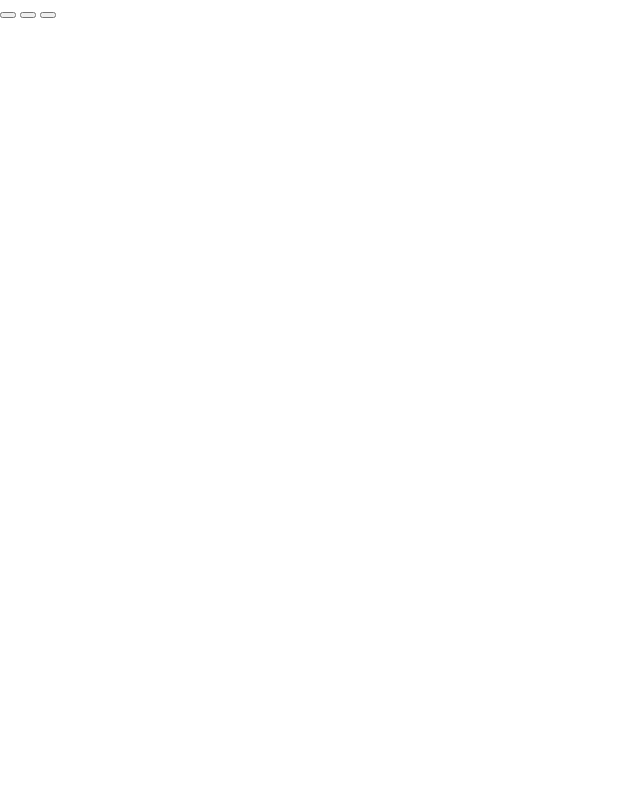
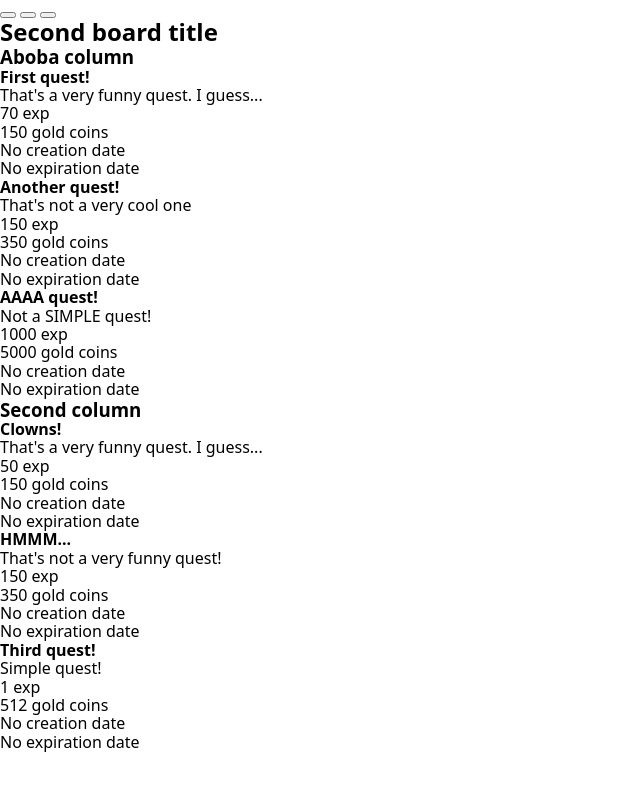
Before and after one commit to WhXteBeXr/Eirvale, a website built with Vite: page index.html in a window 1280 px wide. Shown: the whole page, without its empty margins (0-640 px from the left). Built offline with nearby package versions, Linux system fonts and the light colour scheme.

Commit message:
Work on the test page 'Quest boards' has begun

```diff
--- a/index.html
+++ b/index.html
@@ -23,7 +23,7 @@
     <meta property="og:url" content="https://example.com" />
     <meta property="og:image" content="https://example.com/image.jpg" />
 
-    <meta name="twitter:card" content="summary_large_image" />
+    <meta name="twitter:card" content="summary__large__image" />
     <meta name="twitter:title" content="Eirvale" />
     <meta
       name="twitter:description"
@@ -33,19 +33,40 @@
 
     <title>Eirvale</title>
   </head>
-  <body>
-    <div id="app">
-      <aside id="left-sidebar" class="left-sidebar"
-             aria-label="left sidebar"></aside>
+  <body class="body">
+    <div id="app" class="app">
+      <aside
+        id="left-sidebar"
+        class="sidebar left-sidebar"
+        aria-label="left sidebar"
+      >
+        <div class="sidebar__container">
+          <section class="sidebar__section sisdebar__realm-navigation"></section>
+          <section class="sidebar__section sidebar__layers-navigation"></section>
+          <section class="sidebar__section sidebar__quick-navigation"></section>
+          <section class="sidebar__section sidebar__user-menu"></section>
+        </div>
+      </aside>
       <main id="content-container" class="content-container">
-        <div class="content-container_fringe"></div>
-        <button class="content-container_collapse-sidebar"></button>
-        <button class="content-container_add-favorite-layer"></button>
-        <button class="content-container_collapse-sidebar"></button>
-        <div class="content-container_action-panel"></div>
+        <div class="content-container__fringe"></div>
+        <button
+          class="content-container__collapse-sidebar collapse-left-sidebar"
+        ></button>
+        <button class="content-container__mark-as"></button>
+        <button
+          class="content-container__collapse-sidebar collapse-right-sidebar"
+        ></button>
+        <ul class="content-container__action-panel"></ul>
       </main>
-      <aside id="right-sidebar" class="right-sidebar"
-             aria-label="right sidebar"></aside>
+      <aside
+        id="right-sidebar"
+        class="sidebar right-sidebar"
+        aria-label="right sidebar"
+      >
+        <section class="right-sidebar__user-profile"></section>
+        <section class="right-sidebar__user-profile"></section>
+        <section class="right-sidebar__notifications"></section>
+      </aside>
     </div>
     <script type="module" src="/src/app/main.ts"></script>
   </body>
--- /dev/null
+++ b/src/app/pages/page.ts
@@ -0,0 +1,59 @@
+export abstract class Page {
+  // Слушатели на всех элементах страницы
+  private handlers: Array<{
+    element: Element;
+    type: string;
+    listener: EventListenerOrEventListenerObject;
+    options?: boolean | AddEventListenerOptions;
+  }> = [];
+
+  // Корневой родительский контейнер
+  private readonly mountContainer: HTMLElement;
+
+  // Монтируемый элемент страницы
+  private rootElement: HTMLElement | null = null;
+
+  protected constructor(mountContainer: HTMLElement) {
+    this.mountContainer = mountContainer;
+  }
+
+  // Монтирование страницы
+  public mount(): void {
+    this.rootElement = this.createPageLayout();
+    this.mountContainer.appendChild(this.rootElement);
+  }
+
+  // Размонтирование страницы
+  public unmount(): void {
+    if (!this.rootElement) {
+      return;
+    }
+
+    this.removeListeners();
+    this.mountContainer.removeChild(this.rootElement);
+    this.rootElement = null;
+  }
+
+  // Метод для добавления новых обработчиков на элементы
+  protected addListener(
+    element: Element,
+    type: string,
+    listener: EventListenerOrEventListenerObject,
+    options?: boolean | AddEventListenerOptions,
+  ): void {
+    element.addEventListener(type, listener, options);
+    this.handlers.push({ element, type, listener, options });
+    // TODO: Можно реализовать частичное удаление обработчиков
+  }
+
+  // Снятие всех обработчиков
+  private removeListeners(): void {
+    this.handlers.forEach(({ element, type, listener, options }) => {
+      element.removeEventListener(type, listener, options);
+    });
+    this.handlers = [];
+  }
+
+  // Метод создающий всю разметку выбранной страницы
+  abstract createPageLayout(): HTMLElement;
+}
--- /dev/null
+++ b/src/app/pages/quest-boards.config.ts
@@ -0,0 +1,50 @@
+type Action = 'add' | 'remove' | 'archive';
+
+export type ToolbarAction = {
+  id: number;
+  name: Action;
+};
+
+export const AVAILABLE_ACTIONS: ToolbarAction[] = [
+  {
+    id: 1,
+    name: 'add',
+  },
+  {
+    id: 2,
+    name: 'remove',
+  },
+  {
+    id: 3,
+    name: 'archive',
+  }
+];
+
+export interface QuestDate {
+  day: string;
+  month: string;
+  year: string;
+}
+
+export interface QuestCard {
+  id: number;
+  title: string;
+  description: string;
+  rewards: string[];
+  creationDate?: QuestDate;
+  expiryDate?: QuestDate;
+}
+
+export interface QuestColumn {
+  id: number;
+  title: string;
+  importance: string;
+  listedQuests: QuestCard[];
+  questsContained?: number;
+}
+
+export interface QuestBoard {
+  id: number;
+  title: string;
+  questColumns: QuestColumn[];
+} // TODO: Проверить стоит ли перенести типы в конфиг файл
--- /dev/null
+++ b/src/app/pages/quest-boards.ts
@@ -0,0 +1,145 @@
+import { AVAILABLE_ACTIONS } from '@/app/pages/quest-boards.config.ts';
+import type {
+  QuestDate,
+  QuestCard,
+  QuestColumn,
+  QuestBoard,
+} from '@/app/pages/quest-boards.config.ts';
+import type { ToolbarAction } from '@/app/pages/quest-boards.config.ts';
+import { Page } from '@/app/pages/page.ts';
+
+// TODO: Расширить класс. Сейчас вместо полноценной страницы он работает только с доской
+export class QuestBoardsPage extends Page {
+  private questBoard: QuestBoard;
+  private mountContainer: HTMLElement;
+  private rootElement: HTMLElement | null = null;
+
+  constructor(mountContainer: HTMLElement, questBoard: QuestBoard) {
+    super();
+    this.mountContainer = mountContainer;
+    this.questBoard = questBoard;
+  }
+
+  mountPage(): void {
+    this.rootElement = this.renderBoard();
+    this.mountContainer.appendChild(this.rootElement);
+    // TODO: Метод добавляющий листенеры событий
+  }
+
+  unmountPage(): void {
+    // TODO: Очистка листенеров
+    if (this.rootElement) {
+      this.rootElement.remove();
+      this.rootElement = null;
+    }
+  }
+
+  switchBoard(questBoard: QuestBoard): void {
+    if (!this.rootElement) {
+      return;
+    }
+
+    this.mountContainer.removeChild(this.rootElement);
+    this.questBoard = questBoard;
+    this.rootElement = this.renderBoard();
+    this.mountContainer.appendChild(this.rootElement);
+  }
+
+  clearBoard(): void {}
+
+  private renderBoard(): HTMLElement {
+    const boardElement = document.createElement('section');
+    boardElement.classList.add('quest-board');
+
+    const boardTitle = document.createElement('h2');
+    boardTitle.textContent = this.questBoard.title;
+    boardTitle.classList.add('quest-board__title');
+    boardElement.appendChild(boardTitle);
+
+    this.questBoard.questColumns.forEach((column: QuestColumn) => {
+      const columnElement = this.renderColumn(column);
+      boardElement.appendChild(columnElement);
+    });
+
+    return boardElement;
+  }
+
+  private renderColumn(column: QuestColumn): HTMLElement {
+    const columnElement = document.createElement('ul');
+    columnElement.classList.add('quest-board__column'); // TODO: Пересмотреть названия по БЭМ
+
+    const columnTitle = document.createElement('h3');
+    columnTitle.textContent = column.title;
+    columnTitle.classList.add('quest-board__column-title');
+    columnElement.appendChild(columnTitle);
+
+    column.listedQuests.forEach((quest: QuestCard) => {
+      const questCardElement = this.renderQuestCard(quest);
+      columnElement.appendChild(questCardElement);
+    });
+
+    return columnElement;
+  }
+
+  private renderQuestCard(questCard: QuestCard): HTMLElement {
+    const questElement = document.createElement('li'); // TODO: Подобрать семантический тэг
+    questElement.classList.add('quest-board__quest-card');
+
+    questElement.append(
+      this.renderTitle(questCard.title),
+      this.renderDescription(questCard.description),
+      this.renderQuestRewards(questCard.rewards),
+      this.renderQuestDate('creation', questCard.creationDate),
+      this.renderQuestDate('expiry', questCard.expiryDate),
+    );
+
+    return questElement;
+  }
+
+  private renderTitle(title: string): HTMLElement {
+    const questTitle = document.createElement('h4');
+    questTitle.textContent = title;
+    questTitle.classList.add('quest-board__quest-card-title'); // TODO: Проверить БЭМ
+
+    return questTitle;
+  }
+
+  private renderDescription(description: string): HTMLElement {
+    const questDescription = document.createElement('p');
+    questDescription.textContent = description;
+    questDescription.classList.add('quest-board__quest-card-description');
+
+    return questDescription;
+  }
+
+  private renderQuestRewards(rewards: string[]): HTMLElement {
+    const questRewards = document.createElement('ul');
+    questRewards.classList.add('quest-board__quest-card-rewards');
+    rewards.forEach((reward) => {
+      const rewardElement = document.createElement('li');
+      rewardElement.textContent = reward;
+      questRewards.appendChild(rewardElement);
+    });
+
+    return questRewards;
+  }
+
+  private renderQuestDate(
+    dateType: 'creation' | 'expiry',
+    date?: QuestDate,
+  ): HTMLElement {
+    const questDate = document.createElement('p');
+    questDate.classList.add(`quest-board__quest-${dateType}-date`);
+
+    if (date) {
+      const { day, month, year } = date;
+      const label = dateType === 'creation' ? 'Created on' : 'Expire on';
+      questDate.textContent = `${label}: ${day}/${month}/${year}`;
+    } else {
+      questDate.textContent =
+        dateType === 'creation' ? 'No creation date' : 'No expiration date';
+    }
+
+    return questDate;
+  }
+}
--- /dev/null
+++ b/src/app/pages/test data/quest-boards-data.ts
@@ -0,0 +1,116 @@
+import type { QuestBoard } from '@/app/pages/quest-boards.config.ts';
+
+export const QUEST_BOARDS_DATA: [QuestBoard, QuestBoard] = [
+  {
+    id: 0,
+    title: 'Test board title',
+    questColumns: [
+      {
+        id: 0,
+        title: 'First column',
+        importance: 'Very!',
+        listedQuests: [
+          {
+            id: 0,
+            title: 'First quest!',
+            description: "That's a very funny quest. I guess...",
+            rewards: ['50 exp', '150 gold coins'],
+          },
+          {
+            id: 1,
+            title: 'Second quest!',
+            description: "That's not a very funny quest!",
+            rewards: ['150 exp', '350 gold coins'],
+          },
+          {
+            id: 2,
+            title: 'Third quest!',
+            description: 'Simple quest!',
+            rewards: ['10 exp', '5 gold coins'],
+          },
+        ],
+      },
+      {
+        id: 1,
+        title: 'Second column',
+        importance: 'Very!',
+        listedQuests: [
+          {
+            id: 3,
+            title: 'First quest!',
+            description: "That's a very funny quest. I guess...",
+            rewards: ['50 exp', '150 gold coins'],
+          },
+          {
+            id: 4,
+            title: 'Second quest!',
+            description: "That's not a very funny quest!",
+            rewards: ['150 exp', '350 gold coins'],
+          },
+          {
+            id: 5,
+            title: 'Third quest!',
+            description: 'Simple quest!',
+            rewards: ['10 exp', '5 gold coins'],
+          },
+        ],
+      },
+    ],
+  },
+  {
+    id: 1,
+    title: 'Second board title',
+    questColumns: [
+      {
+        id: 0,
+        title: 'Aboba column',
+        importance: 'Nah',
+        listedQuests: [
+          {
+            id: 0,
+            title: 'First quest!',
+            description: "That's a very funny quest. I guess...",
+            rewards: ['70 exp', '150 gold coins'],
+          },
+          {
+            id: 1,
+            title: 'Another quest!',
+            description: "That's not a very cool one",
+            rewards: ['150 exp', '350 gold coins'],
+          },
+          {
+            id: 2,
+            title: 'AAAA quest!',
+            description: 'Not a SIMPLE quest!',
+            rewards: ['1000 exp', '5000 gold coins'],
+          },
+        ],
+      },
+      {
+        id: 1,
+        title: 'Second column',
+        importance: 'Very!',
+        listedQuests: [
+          {
+            id: 3,
+            title: 'Clowns!',
+            description: "That's a very funny quest. I guess...",
+            rewards: ['50 exp', '150 gold coins'],
+          },
+          {
+            id: 4,
+            title: 'HMMM...',
+            description: "That's not a very funny quest!",
+            rewards: ['150 exp', '350 gold coins'],
+          },
+          {
+            id: 5,
+            title: 'Third quest!',
+            description: 'Simple quest!',
+            rewards: ['1 exp', '512 gold coins'],
+          },
+        ],
+      },
+    ],
+  },
+];
```
Also changed, not shown: src/app/main.ts (+16 -0 lines).
